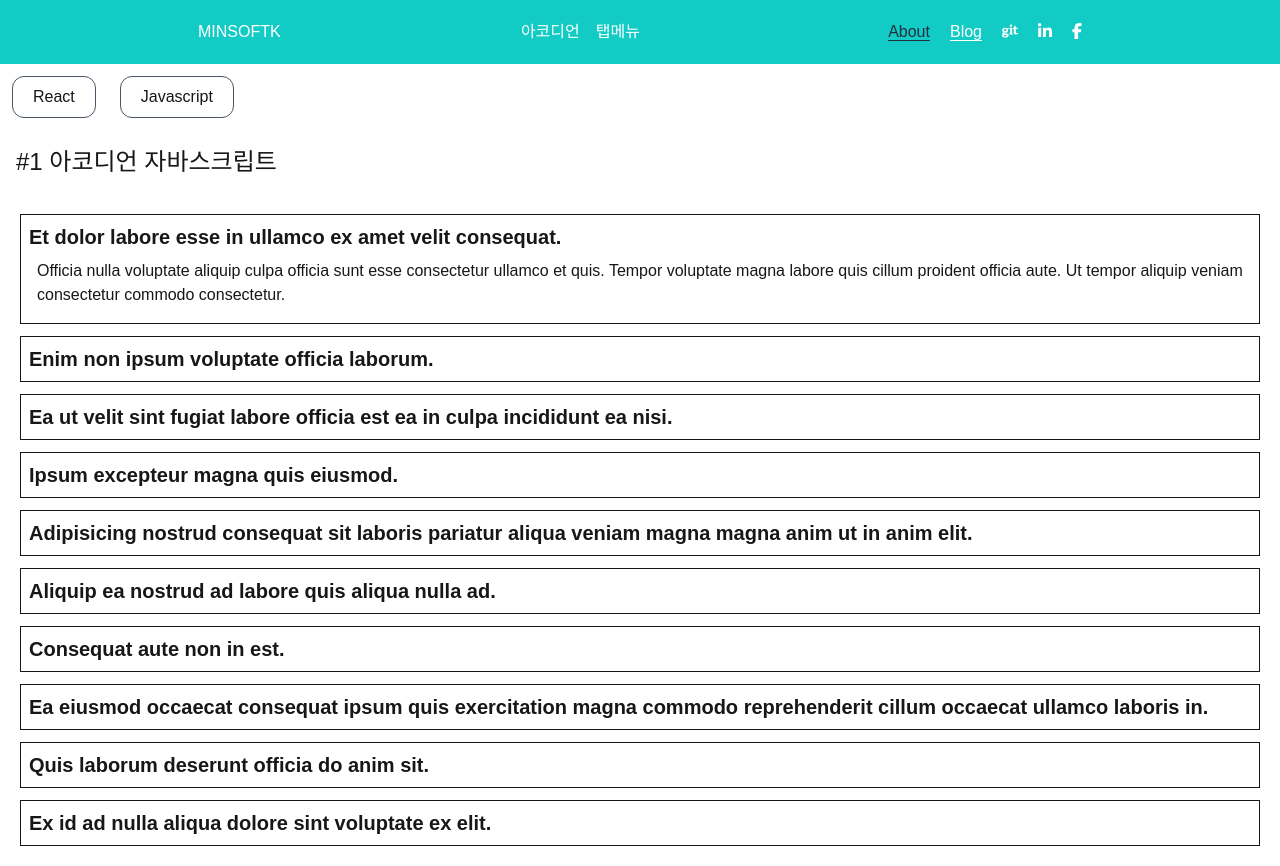
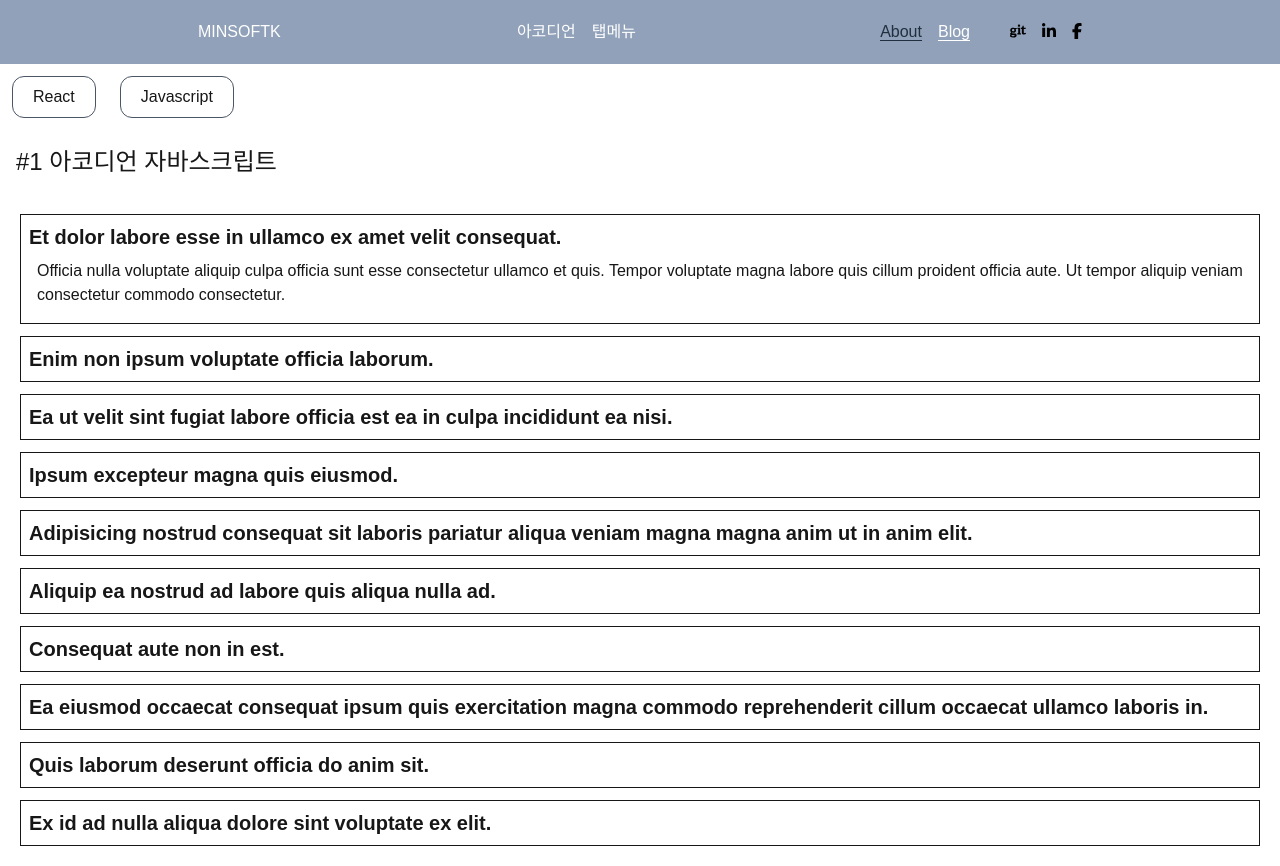
Before and after one commit to minsoftk/minsoftk.site, a Next.js app: page /ui/accordion/js in a window 1280 px wide. Built offline with nearby package versions, Linux system fonts and the light colour scheme.

Commit message:
style: 네비게이션 트랜지션 수정
- max-h-none을 이용한 브레이크 포인트에서의 부드러운 전환 적용

```diff
--- a/src/components/navigationBar.tsx
+++ b/src/components/navigationBar.tsx
@@ -7,8 +7,8 @@ import {
 } from '@fortawesome/free-brands-svg-icons';
 import { FontAwesomeIcon } from '@fortawesome/react-fontawesome';
 import Link from 'next/link';
-import { useEffect, useRef, useState } from 'react';
-import { throttle } from 'lodash-es';
+import { useState } from 'react';
+// import { throttle } from 'lodash-es';
 
 export default function Navigation() {
   const [isOpen, setIsOpen] = useState<boolean>(false);
@@ -41,7 +41,7 @@ export default function Navigation() {
   // }, [isOpen]);
 
   return (
-    <header className="bg-[#12CBC4] text-white">
+    <header className="bg-slate-400 text-white">
       <div className="relative z-20 mx-auto flex h-16 max-w-[900px] items-center justify-between px-2">
         {/* order-last */}
         <h1 className="font-bolds uppercase">Minsoftk</h1>
@@ -73,7 +73,7 @@ export default function Navigation() {
         <div>
           <nav
             aria-labelledby="external-navs"
-            className="flex gap-5 [&>ul]:flex [&>ul]:gap-5 [&>ul>li>a]:hover:cursor-pointer"
+            className="flex gap-10 [&>ul]:flex [&>ul]:gap-4 [&>ul>li>a]:hover:cursor-pointer"
           >
             <h2
               id="external-navs"
@@ -83,7 +83,7 @@ export default function Navigation() {
             </h2>
 
             {/* <ul className="[&>li>a]:rounded-full [&>li>a]:border [&>li>a]:border-[#222f3e] [&>li>a]:bg-[#222f3e]"> */}
-            <ul className="transition-all duration-200 ease-in-out [&>li>a]:border-b [&>li>a]:border-[#222f3e] [&>li>a]:bg-[#222f3e] [&>li>a]:hover:border-b-2">
+            <ul className="flex items-center transition-all duration-200 ease-in-out [&>li>a]:border-b [&>li>a]:border-[#222f3e] [&>li>a]:bg-[#222f3e] [&>li>a]:hover:border-b-2">
               <li>
                 <a className="!bg-transparent text-[#222f3e]">About</a>
               </li>
@@ -98,29 +98,30 @@ export default function Navigation() {
             </ul>
 
             {/* utility 생성 */}
-            <ul className="sns">
+            {/* <ul className="sns-links"> */}
+            <ul className="sns-links">
               <li>
-                <a
-                  href="https://github.com/minsoftk"
-                  className="!border-white !bg-transparent"
-                >
-                  <FontAwesomeIcon icon={faGit} />
+                <a href="https://github.com/minsoftk">
+                  <FontAwesomeIcon
+                    color="black"
+                    icon={faGit}
+                  />
                 </a>
               </li>
               <li>
-                <a
-                  href="https://blog.minsoftk.com"
-                  className="!border-white !bg-transparent"
-                >
-                  <FontAwesomeIcon icon={faLinkedinIn} />
+                <a href="https://blog.minsoftk.com">
+                  <FontAwesomeIcon
+                    color="black"
+                    icon={faLinkedinIn}
+                  />
                 </a>
               </li>
               <li>
-                <a
-                  href="https://blog.minsoftk.com"
-                  className="!border-white !bg-transparent"
-                >
-                  <FontAwesomeIcon icon={faFacebookF} />
+                <a href="https://blog.minsoftk.com">
+                  <FontAwesomeIcon
+                    color="black"
+                    icon={faFacebookF}
+                  />
                 </a>
               </li>
             </ul>
```
